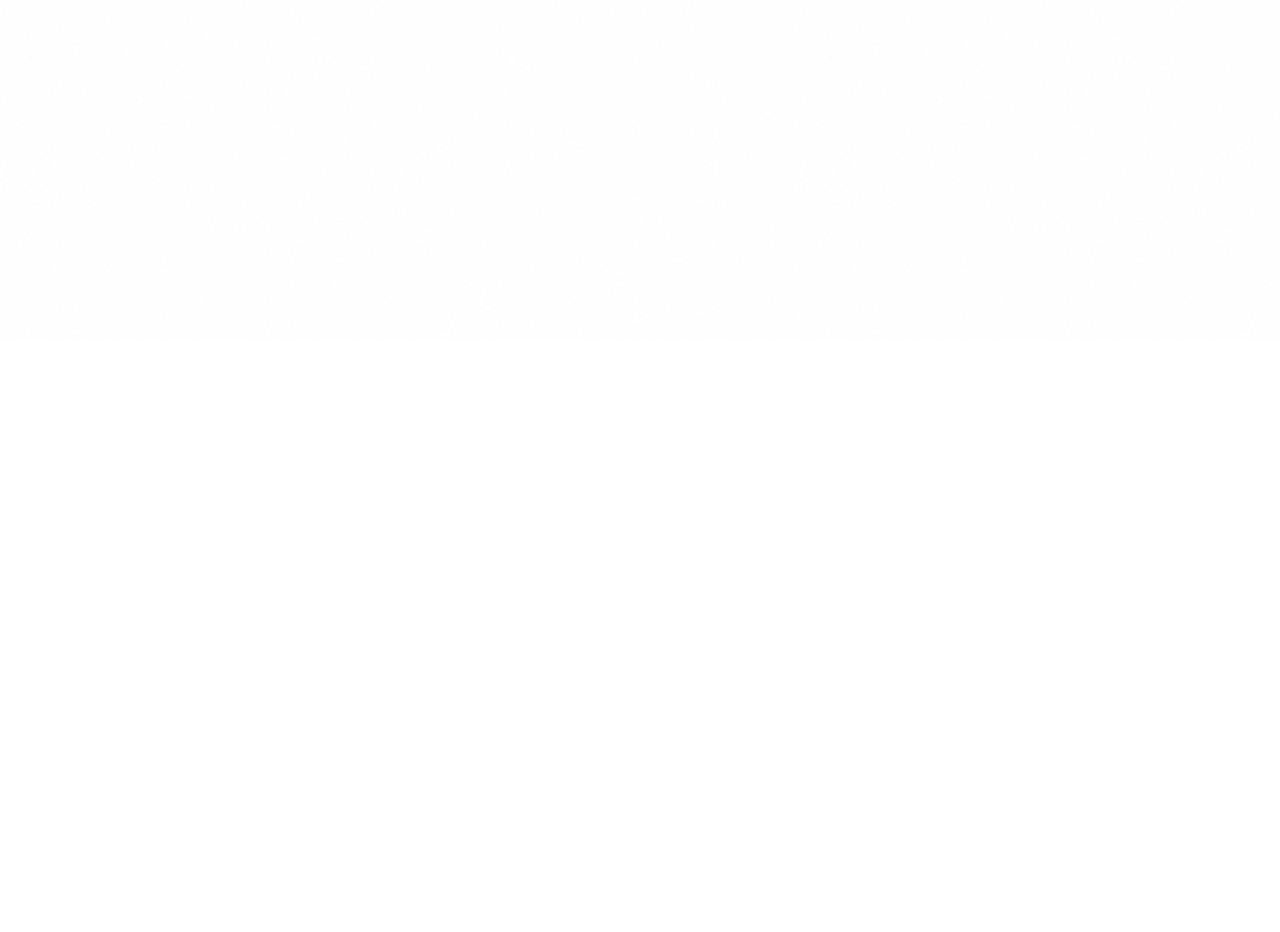
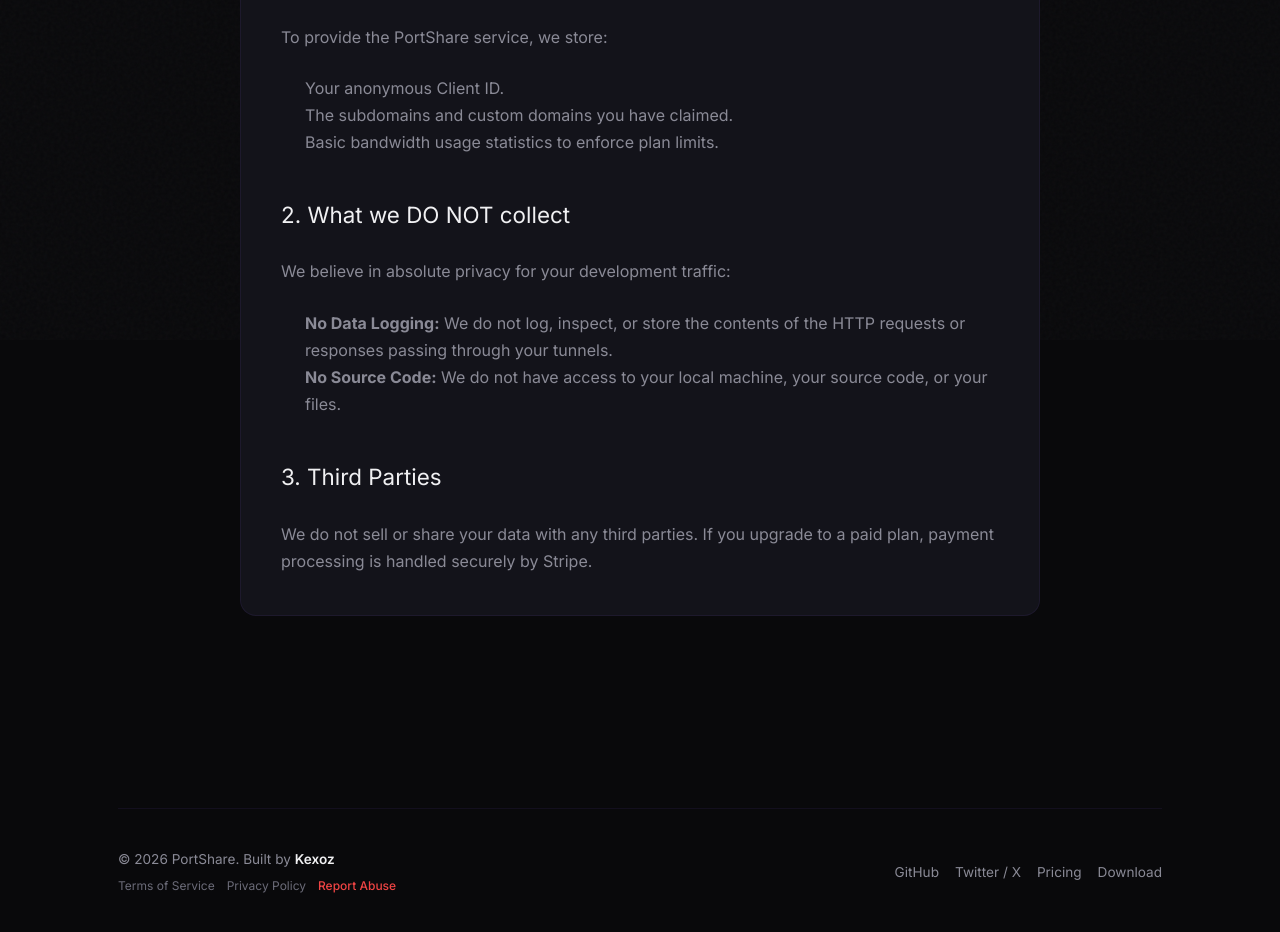
Before and after one commit to jagadesh31/Portshare, a Next.js app in the folder website/: page /privacy in a window 1280 px wide. Before the commit this address had no page. Shown: the part 460-1392 px from the top of the page. Before the commit the page ends 800 px from the top, so only its background shows below. Built offline with nearby package versions, Linux system fonts and the light colour scheme.

Commit message:
docs: add terms, privacy, and abuse pages to marketing site

```diff
--- /dev/null
+++ b/website/app/abuse/page.tsx
@@ -0,0 +1,25 @@
+import Header from '../components/layout/Header';
+import Footer from '../components/layout/Footer';
+
+export default function AbusePage() {
+  return (
+    <div className="landing-wrap">
+      <main className="landing-main">
+        <Header />
+        <div style={{ maxWidth: '800px', margin: '80px auto', padding: '40px', background: 'var(--bg-card)', borderRadius: '16px', border: '1px solid var(--border)' }}>
+          <h1 style={{ fontSize: '2.5rem', marginBottom: '16px', color: 'var(--text)' }}>Report Abuse</h1>
+          <p style={{ color: 'var(--text-muted)', lineHeight: 1.7, fontSize: '1.1rem', marginBottom: '32px' }}>
+            PortShare is a tool for developers. We have a zero-tolerance policy for using our service to host phishing sites, malware, or any other malicious content.
+          </p>
+          <div style={{ background: 'rgba(239, 68, 68, 0.1)', border: '1px solid rgba(239, 68, 68, 0.2)', padding: '24px', borderRadius: '12px', marginBottom: '32px' }}>
+            <h2 style={{ color: '#ef4444', margin: '0 0 12px', fontSize: '1.2rem' }}>How to report a malicious tunnel</h2>
+            <p style={{ color: 'var(--text-muted)', margin: 0, lineHeight: 1.6 }}>
+              If you have discovered a PortShare tunnel being used for malicious purposes, please email us immediately at <strong>abuse@kexoz.dev</strong>. Include the full URL of the offending tunnel. We monitor this inbox 24/7 and will instantly terminate the tunnel and permanently ban the user.
+            </p>
+          </div>
+        </div>
+        <Footer />
+      </main>
+    </div>
+  );
+}
--- a/website/app/components/layout/Footer.tsx
+++ b/website/app/components/layout/Footer.tsx
@@ -1,9 +1,17 @@
 export default function Footer() {
   return (
     <footer style={{ borderTop: '1px solid var(--border)', padding: '40px 0', marginTop: '48px', display: 'flex', justifyContent: 'space-between', alignItems: 'center', fontSize: '0.85rem', color: 'var(--text-muted)' }}>
-      <span>© {new Date().getFullYear()} PortShare. Built by <a href="https://github.com/jagadesh31" target="_blank" rel="noreferrer" style={{ color: 'var(--text)', textDecoration: 'none', fontWeight: 600 }}>jagadesh31</a></span>
-      <nav style={{ display: 'flex', gap: '16px' }}>
+      <div style={{ display: 'flex', flexDirection: 'column', gap: '8px' }}>
+        <span>© {new Date().getFullYear()} PortShare. Built by <a href="https://kexoz.dev" target="_blank" rel="noreferrer" style={{ color: 'var(--text)', textDecoration: 'none', fontWeight: 600 }}>Kexoz</a></span>
+        <div style={{ display: 'flex', gap: '12px', fontSize: '0.75rem' }}>
+          <a href="/terms" style={{ color: 'var(--text-soft)', textDecoration: 'none' }}>Terms of Service</a>
+          <a href="/privacy" style={{ color: 'var(--text-soft)', textDecoration: 'none' }}>Privacy Policy</a>
+          <a href="/abuse" style={{ color: 'var(--accent-red, #ef4444)', textDecoration: 'none', fontWeight: 500 }}>Report Abuse</a>
+        </div>
+      </div>
+      <nav style={{ display: 'flex', gap: '16px', alignItems: 'center' }}>
         <a href="https://github.com/jagadesh31/Portshare" target="_blank" rel="noreferrer" style={{ color: 'var(--text-muted)', textDecoration: 'none', transition: 'color 0.2s' }}>GitHub</a>
+        <a href="https://twitter.com/kexoz" target="_blank" rel="noreferrer" style={{ color: 'var(--text-muted)', textDecoration: 'none', transition: 'color 0.2s' }}>Twitter / X</a>
         <a href="/pricing" style={{ color: 'var(--text-muted)', textDecoration: 'none', transition: 'color 0.2s' }}>Pricing</a>
         <a href="/download/portshare-desktop" style={{ color: 'var(--text-muted)', textDecoration: 'none', transition: 'color 0.2s' }}>Download</a>
       </nav>
--- /dev/null
+++ b/website/app/privacy/page.tsx
@@ -0,0 +1,37 @@
+import Header from '../components/layout/Header';
+import Footer from '../components/layout/Footer';
+
+export default function PrivacyPage() {
+  return (
+    <div className="landing-wrap">
+      <main className="landing-main">
+        <Header />
+        <div style={{ maxWidth: '800px', margin: '80px auto', padding: '40px', background: 'var(--bg-card)', borderRadius: '16px', border: '1px solid var(--border)' }}>
+          <h1 style={{ fontSize: '2.5rem', marginBottom: '32px', color: 'var(--text)' }}>Privacy Policy</h1>
+          <div style={{ color: 'var(--text-muted)', lineHeight: 1.7, display: 'flex', flexDirection: 'column', gap: '24px' }}>
+            <p>Last updated: {new Date().toLocaleDateString()}</p>
+
+            <h2 style={{ color: 'var(--text)', fontSize: '1.4rem', margin: '16px 0 0' }}>1. What we collect</h2>
+            <p>To provide the PortShare service, we store:</p>
+            <ul style={{ paddingLeft: '24px' }}>
+              <li>Your anonymous Client ID.</li>
+              <li>The subdomains and custom domains you have claimed.</li>
+              <li>Basic bandwidth usage statistics to enforce plan limits.</li>
+            </ul>
+
+            <h2 style={{ color: 'var(--text)', fontSize: '1.4rem', margin: '16px 0 0' }}>2. What we DO NOT collect</h2>
+            <p>We believe in absolute privacy for your development traffic:</p>
+            <ul style={{ paddingLeft: '24px' }}>
+              <li><strong>No Data Logging:</strong> We do not log, inspect, or store the contents of the HTTP requests or responses passing through your tunnels.</li>
+              <li><strong>No Source Code:</strong> We do not have access to your local machine, your source code, or your files.</li>
+            </ul>
+
+            <h2 style={{ color: 'var(--text)', fontSize: '1.4rem', margin: '16px 0 0' }}>3. Third Parties</h2>
+            <p>We do not sell or share your data with any third parties. If you upgrade to a paid plan, payment processing is handled securely by Stripe.</p>
+          </div>
+        </div>
+        <Footer />
+      </main>
+    </div>
+  );
+}
--- /dev/null
+++ b/website/app/terms/page.tsx
@@ -0,0 +1,33 @@
+import Header from '../components/layout/Header';
+import Footer from '../components/layout/Footer';
+
+export default function TermsPage() {
+  return (
+    <div className="landing-wrap">
+      <main className="landing-main">
+        <Header />
+        <div style={{ maxWidth: '800px', margin: '80px auto', padding: '40px', background: 'var(--bg-card)', borderRadius: '16px', border: '1px solid var(--border)' }}>
+          <h1 style={{ fontSize: '2.5rem', marginBottom: '32px', color: 'var(--text)' }}>Terms of Service</h1>
+          <div style={{ color: 'var(--text-muted)', lineHeight: 1.7, display: 'flex', flexDirection: 'column', gap: '24px' }}>
+            <p>Last updated: {new Date().toLocaleDateString()}</p>
+
+            <h2 style={{ color: 'var(--text)', fontSize: '1.4rem', margin: '16px 0 0' }}>1. Acceptable Use</h2>
+            <p>PortShare is designed exclusively for developers to expose their local web environments for testing, webhook delivery, and previewing work. You agree NOT to use PortShare to:</p>
+            <ul style={{ paddingLeft: '24px' }}>
+              <li>Host or distribute phishing sites, malware, viruses, or any malicious code.</li>
+              <li>Host illegal, copyright-infringing, or highly regulated content.</li>
+              <li>Attempt to bypass bandwidth limitations or abuse the free tier infrastructure.</li>
+            </ul>
+
+            <h2 style={{ color: 'var(--text)', fontSize: '1.4rem', margin: '16px 0 0' }}>2. Account Termination</h2>
+            <p>We reserve the right to instantly terminate your access to PortShare and permanently ban your IP address and client identity without warning if we detect any violation of the Acceptable Use policy.</p>
+
+            <h2 style={{ color: 'var(--text)', fontSize: '1.4rem', margin: '16px 0 0' }}>3. Disclaimer of Warranties</h2>
+            <p>PortShare is provided "as is". While we strive for maximum uptime, we do not guarantee continuous availability. We are not responsible for any data loss, security breaches on your local machine, or damages resulting from the use of our service.</p>
+          </div>
+        </div>
+        <Footer />
+      </main>
+    </div>
+  );
+}
```
